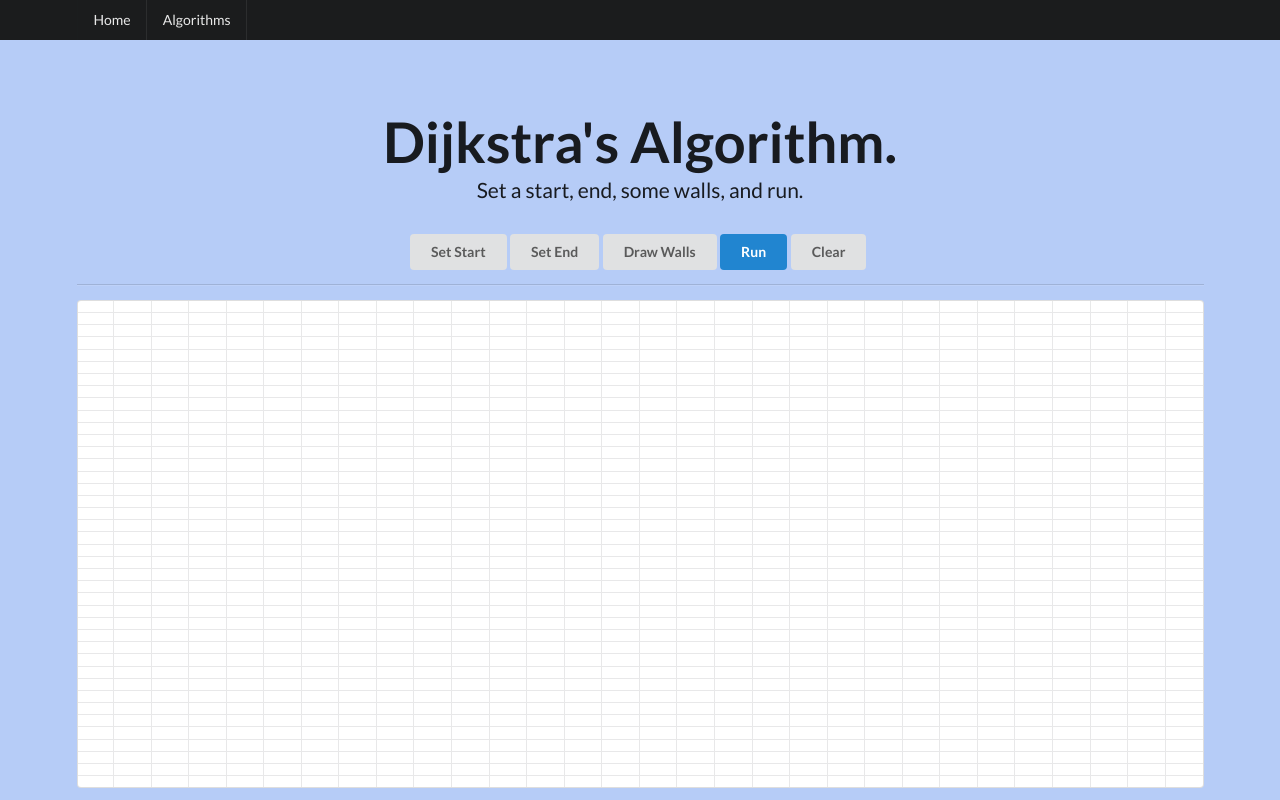
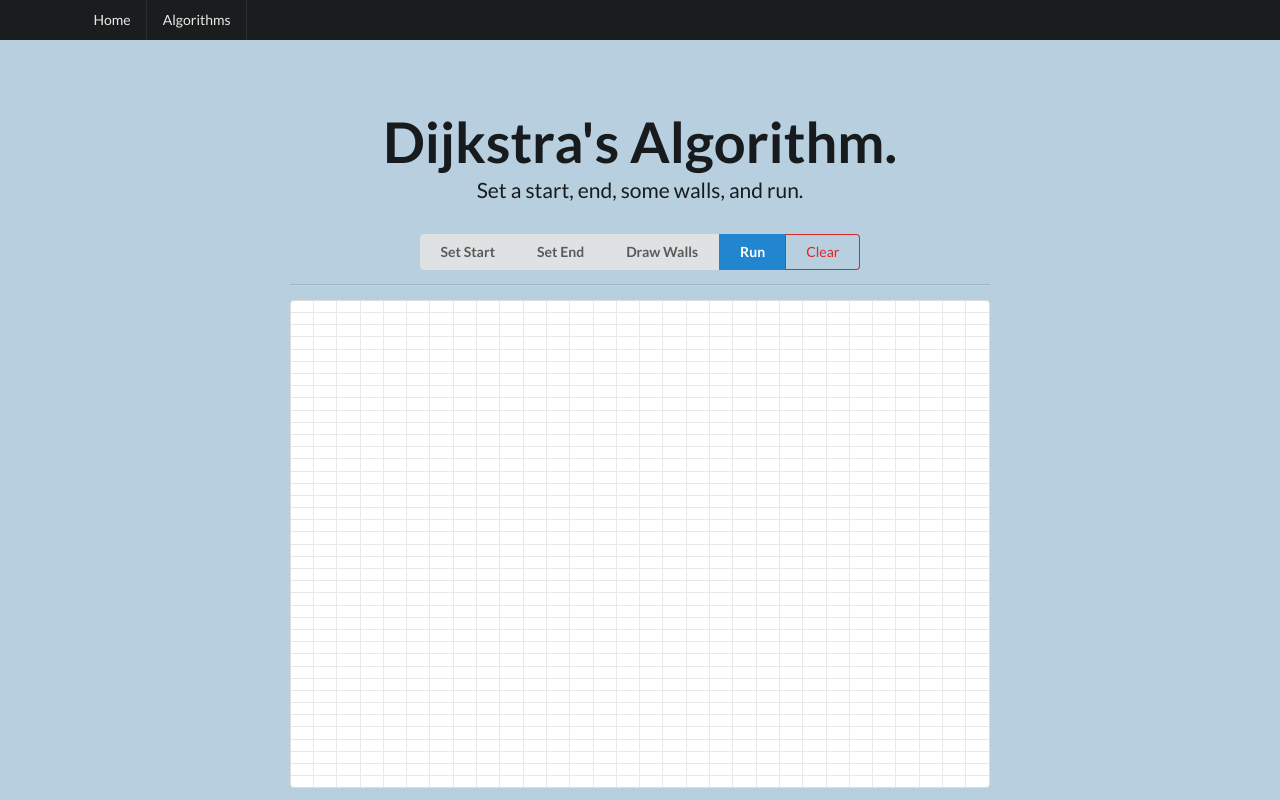
Before and after one commit to alex-clements/my-app, a Next.js app: page /dijkstraMethod in a window 1280 px wide. Shown: the top 800 px of the page. Built offline with nearby package versions, Linux system fonts and the light colour scheme.

Commit message:
updated UI to include clear path and algofill on reset start or end position

```diff
--- a/pages/dijkstraApp/dijkstraCell.js
+++ b/pages/dijkstraApp/dijkstraCell.js
@@ -33,10 +33,23 @@ export default class DijkstraCell extends React.Component {
     }
   }
 
+
+
   render() {
     var path = "/".concat("",this.props.pathName)
+    const myStyle = {
+      padding: "1px 1px !important"
+    };
+
     return (
-      <td id={this.props.id} data-row={this.props.row} data-col={this.props.col} className={this.props.initClass} onMouseOver={this.handleEvent} onClick={this.handleClick}>
+      <td
+        style={this.myStyle}
+        id={this.props.id}
+        data-row={this.props.row}
+        data-col={this.props.col}
+        className={this.props.initClass}
+        onMouseOver={this.handleEvent}
+        onClick={this.handleClick}>
       </td>
     );
   }
--- a/pages/dijkstraApp/dijkstraTable.js
+++ b/pages/dijkstraApp/dijkstraTable.js
@@ -31,9 +31,13 @@ export default class DijkstraTable extends React.Component {
   }
 
   handleCellChange(e, row, col) {
-    var table2 = this.state.table;
+
+    var table2 = this.state.pathPresent ? JSON.parse(JSON.stringify(this.state.tableCopy)) : this.state.table;
+    this.state.pathPresent ? this.setState({pathPresent: false}) : null;
+
     var startLocation = this.state.startLocation;
     var endLocation = this.state.endLocation;
+
     if (e == 'start') {
       if (startLocation == null) {
         this.setState({startLocation: [row,col]});
@@ -74,7 +78,7 @@ export default class DijkstraTable extends React.Component {
       tableRows.push(rowValues);
       rowValues = [];
     };
-    this.setState({table: tableRows, startLocation: null, endLocation: null});
+    this.setState({table: tableRows, startLocation: null, endLocation: null, pathPresent: false});
   }
 
   updateGrid(table, shortestPath, visitedArray, startLocation, endLocation, tableCopy) {
@@ -88,9 +92,9 @@ export default class DijkstraTable extends React.Component {
       if(pathNode != startNode && pathNode != endNode) {
         xCoordinate = Number(pathNode.slice(0,2));
         yCoordinate = Number(pathNode.slice(2,4));
-        table[xCoordinate][yCoordinate]['initClass'] = 'negative';
+        table[xCoordinate][yCoordinate]['initClass'] = 'algoFill';
         setTimeout(function(){
-          updateNodes(pathNode,'negative');
+          updateNodes(pathNode,'algoFill');
         }, maxIndex * 1);
 
       maxIndex += 1;
@@ -136,8 +140,6 @@ export default class DijkstraTable extends React.Component {
   }
 
   runDijkstra(myGraph, startNode, endNode) {
-
-    console.log(typeof(myGraph) != 'object');
 
     class PriorityQueue {
       constructor() {
@@ -245,6 +247,7 @@ export default class DijkstraTable extends React.Component {
       for (var j=0; j<table[0].length; j++) {
         table[i][j+1] ? table[i][j]['initClass'] != 'wall' && table[i][j+1]['initClass'] != 'wall' ? myGraph.addEdge(table[i][j]['id'],table[i][j+1]['id'],1) : null : null;
         table[i+1] ? table[i][j]['initClass'] != 'wall' && table[i+1][j]['initClass'] != 'wall' ? myGraph.addEdge(table[i][j]['id'],table[i+1][j]['id'],1) : null : null;
+        //table[i+1] ? table[i+1][j+1] ? table[i][j]['initClass'] != 'wall' && table[i+1][j+1]['initClass'] != 'wall' ? myGraph.addEdge(table[i][j]['id'],table[i+1][j+1]['id'],1) : null : null : null;
       }
     }
     return myGraph;
@@ -279,12 +282,12 @@ export default class DijkstraTable extends React.Component {
 
     return (
       <div>
-      <div className='ui center aligned container'>
+      <div className='ui fluid buttons center aligned container'>
         <button className="ui button" onClick={this.onStartButton}>Set Start</button>
         <button className="ui button" onClick={this.onEndButton}>Set End</button>
         <button className="ui button" onClick={this.onWallsButton}>Draw Walls</button>
         <button className="ui primary button" onClick={this.onRunButton}>Run</button>
-        <button className="ui button" value="clear" onClick={this.handleClear}>Clear</button>
+        <button className="ui button red basic" value="clear" onClick={this.handleClear}>Clear</button>
     </div>
       <div className='ui horizonal divider'></div>
       <table className='ui celled table very compact unstackable'>
--- a/styles/Home.module.css
+++ b/styles/Home.module.css
@@ -5,7 +5,7 @@
   flex-direction: column;
   justify-content: center;
   align-items: center;
-  background-color: #B6CCF7;
+  background-color: #B7CFDF;
 }
 
 .main {
@@ -18,7 +18,8 @@
 }
 
 .main2 {
-  padding: 5rem 0;
+  padding: 5rem 20px;
+
   flex: 1;
   display: flex;
   flex-direction: column;
--- a/styles/globals.css
+++ b/styles/globals.css
@@ -51,8 +51,8 @@ a {
 
 .ui.table tr.start,
 .ui.table td.start {
-  background: #FFA18A !important;
-  color: #FFA18A !important;
+  background: #eb5a46 !important;
+  color: #eb5a46 !important;
 }
 
 /*--------------
@@ -61,14 +61,8 @@ a {
 
 .ui.table tr.end,
 .ui.table td.end {
-  -webkit-box-shadow: 0px 0px 0px #FFCD69 inset;
-  box-shadow: 0px 0px 0px #FFCD69 inset;
-}
-
-.ui.table tr.end,
-.ui.table td.end {
-  background: #FFCD69 !important;
-  color: #FFCD69 !important;
+  background: #957DAD !important;
+  color: #957DAD !important;
 }
 
 /*--------------
@@ -95,6 +89,25 @@ a {
   }
 }
 
+/*--------------
+     Algorithm Fill
+---------------*/
+
+.ui.table tr.algoFill,
+.ui.table td.algoFill {
+  animation: algoFillAnimation .1s forwards;
+}
+
+@keyframes algoFillAnimation {
+  0% {
+    background-color: white;
+  }
+  100% {
+    background-color: #fffdb7;
+  }
+
+}
+
 .ui[class*="very compact"].table th {
   padding-left: 0.1em;
   padding-right: 0.1em;
```
Also changed, not shown: public/Colour Palette.png (added).
